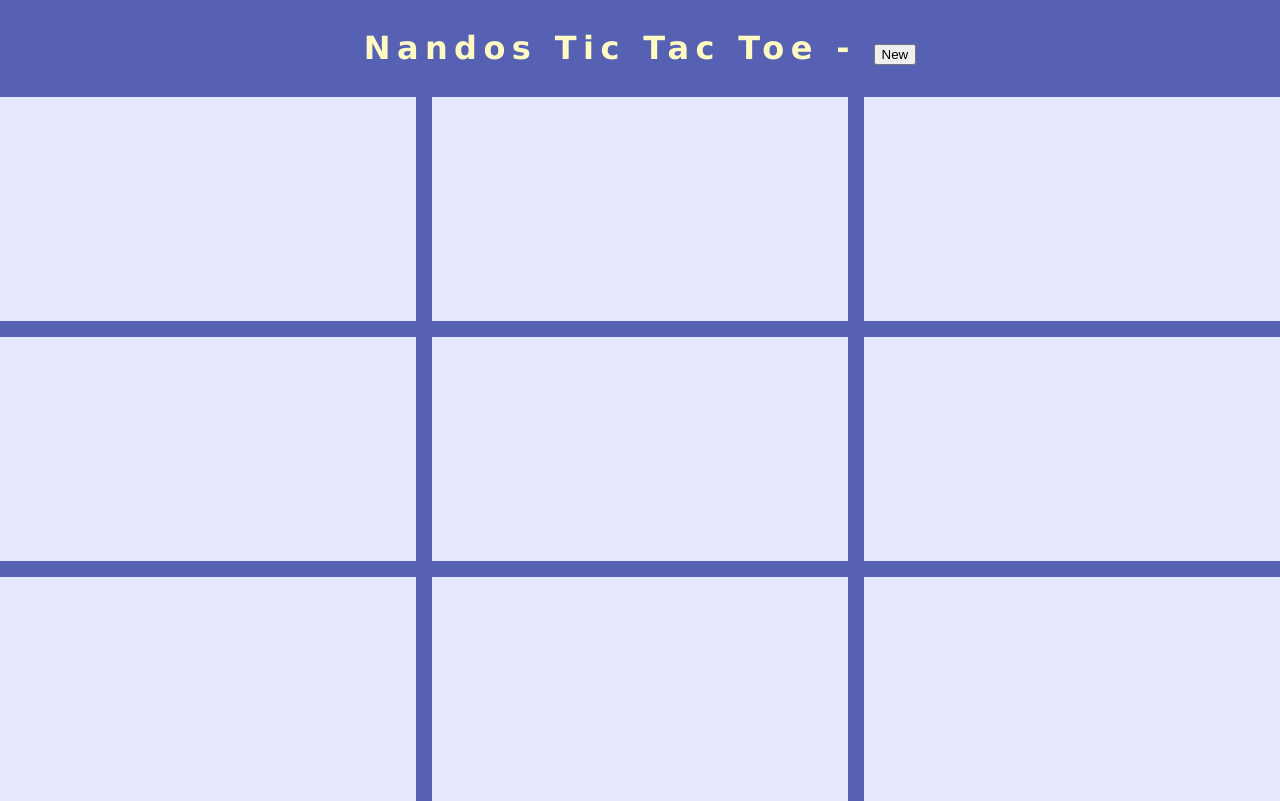
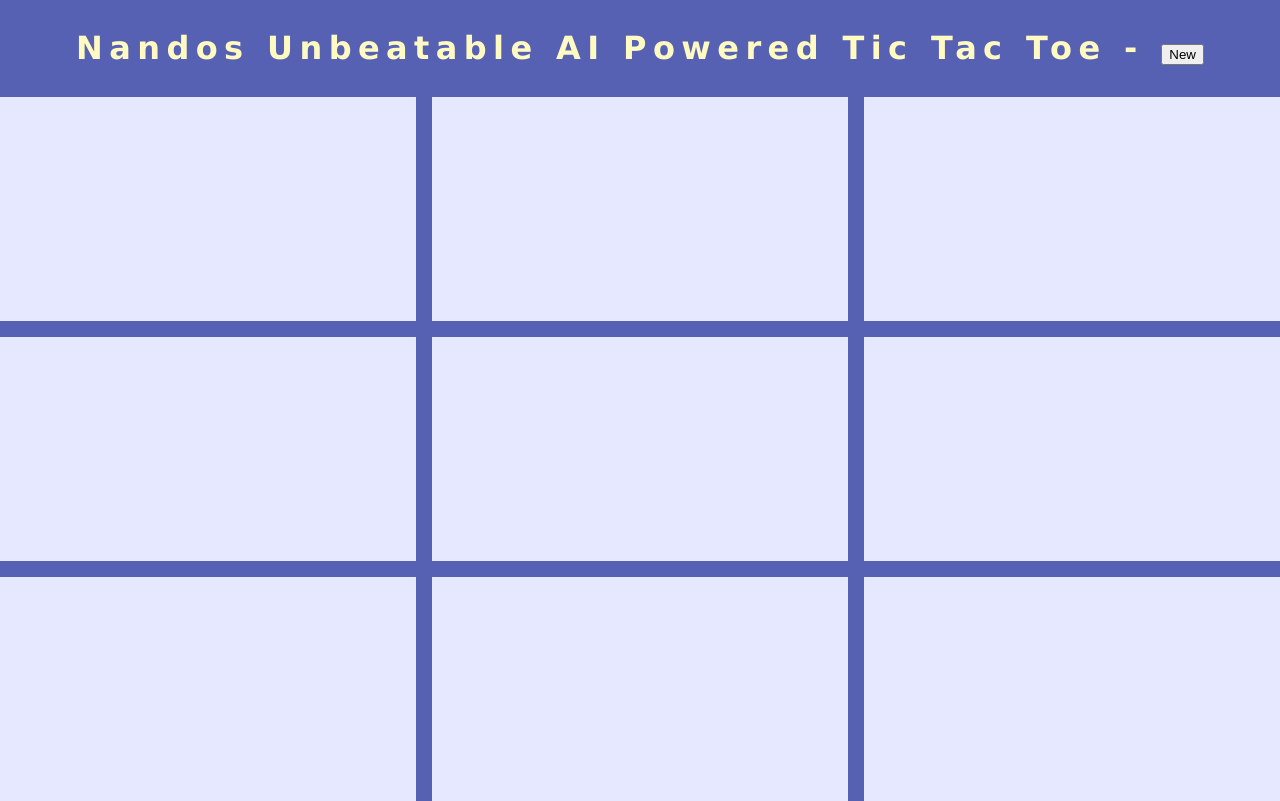
Before and after one commit to 1stNando/TicTacToeFetchAPI, a React (Vite) app: page / in a window 1280 px wide. Built offline with nearby package versions, Linux system fonts and the light colour scheme.

Commit message:
Title change, and added console.log(cell) to visualize the game in the inspector tools console.

```diff
--- a/src/App.tsx
+++ b/src/App.tsx
@@ -83,7 +83,9 @@ export function App() {
   // Ternary operator used to dynamically change the header when the state of winner changes.
   const header = game.winner
     ? `${game.winner} is the winner!`
-    : 'Nandos Tic Tac Toe'
+    : 'Nandos Unbeatable AI Powered Tic Tac Toe'
+
+  console.log('check!!')
 
   return (
     <div>
@@ -93,6 +95,8 @@ export function App() {
       <ul>
         {game.board.map((boardRow, rowIndex) => {
           return boardRow.map((cell, columnIndex) => {
+            console.log(cell)
+
             return (
               <li
                 key={columnIndex}
```
